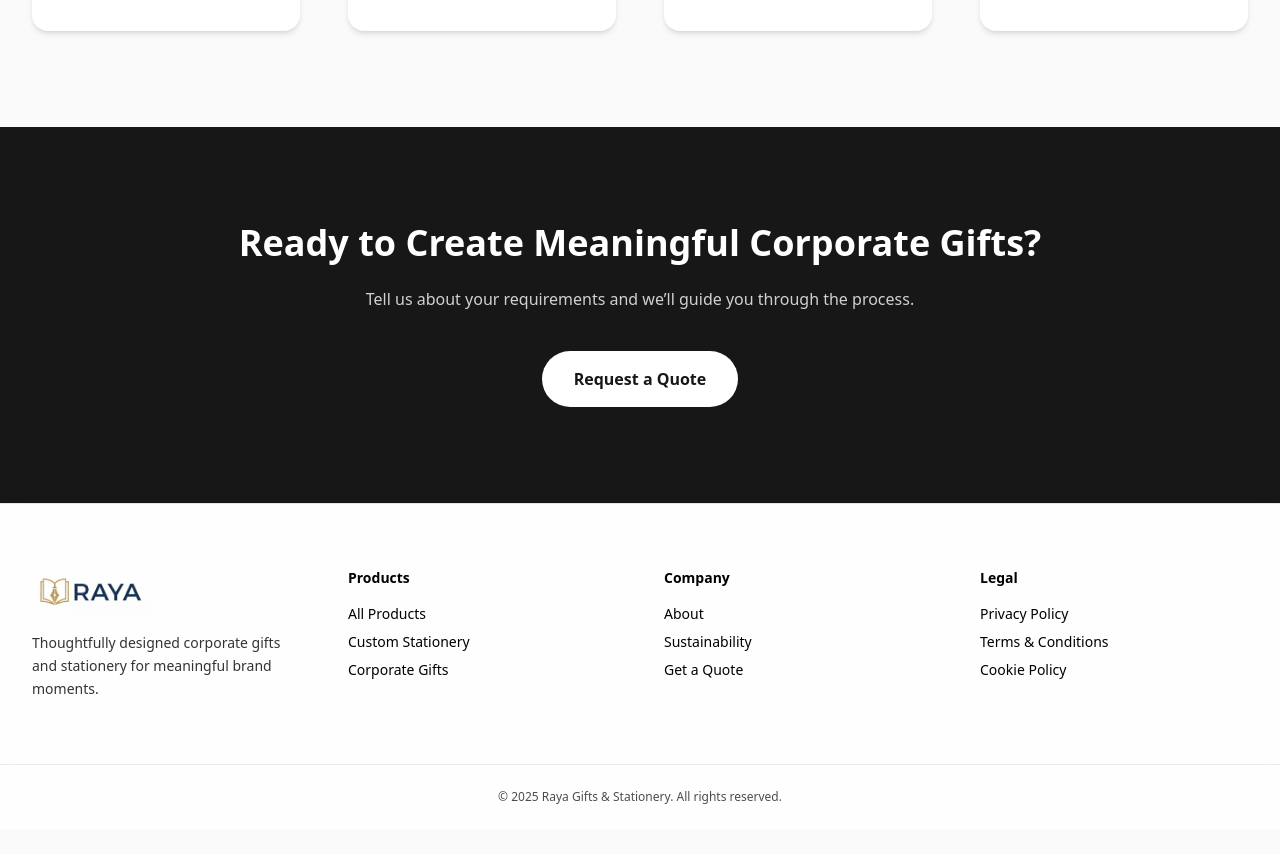
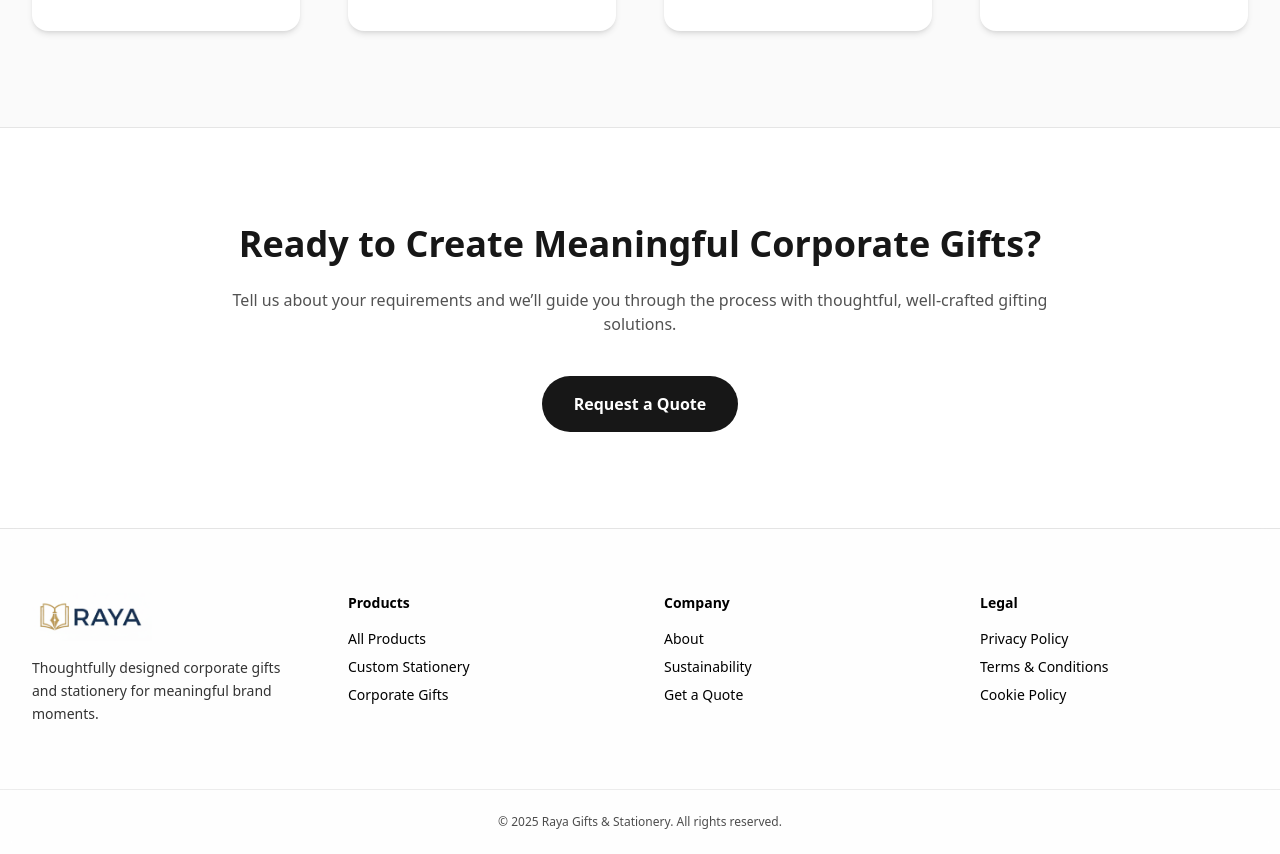
Before and after one commit to preshitpawar-beep/raya-website, a Next.js app: page / in a window 1280 px wide. Shown: the part 982-1836 px from the top of the page. Before the commit the page ends 1811 px from the top, so only its background shows below. Built offline with nearby package versions, Linux system fonts and the light colour scheme.

Commit message:
Update page.js

```diff
--- a/app/page.js
+++ b/app/page.js
@@ -69,17 +69,21 @@ export default function Home() {
       </section>
 
       {/* CTA */}
-      <section className="bg-neutral-900 text-white py-24">
+     {/* CTA */}
+<section className="bg-white py-24 border-t border-neutral-200">
   <div className="max-w-4xl mx-auto text-center px-8">
-          <h2 className="text-4xl font-bold mb-6">
+    <h2 className="text-4xl font-bold mb-6 text-neutral-900">
       Ready to Create Meaningful Corporate Gifts?
     </h2>
-          <p className="opacity-80 mb-10">
-            Tell us about your requirements and we’ll guide you through the process.
+
+    <p className="text-neutral-600 mb-10">
+      Tell us about your requirements and we’ll guide you through the process
+      with thoughtful, well-crafted gifting solutions.
     </p>
+
     <a
       href="/quote"
-            className="inline-block bg-white text-neutral-900 px-8 py-4 rounded-full font-semibold"
+      className="inline-block bg-neutral-900 text-white px-8 py-4 rounded-full font-semibold hover:bg-neutral-800 transition"
     >
       Request a Quote
     </a>
```
Lines whose indentation alone changed are shown as unchanged.
